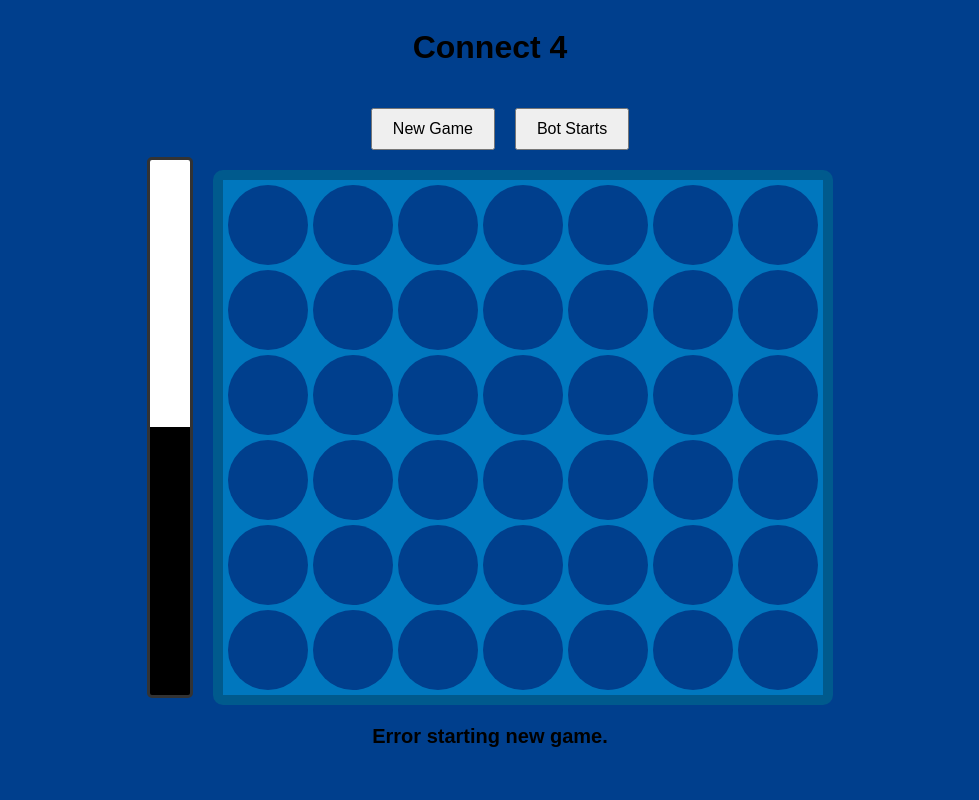
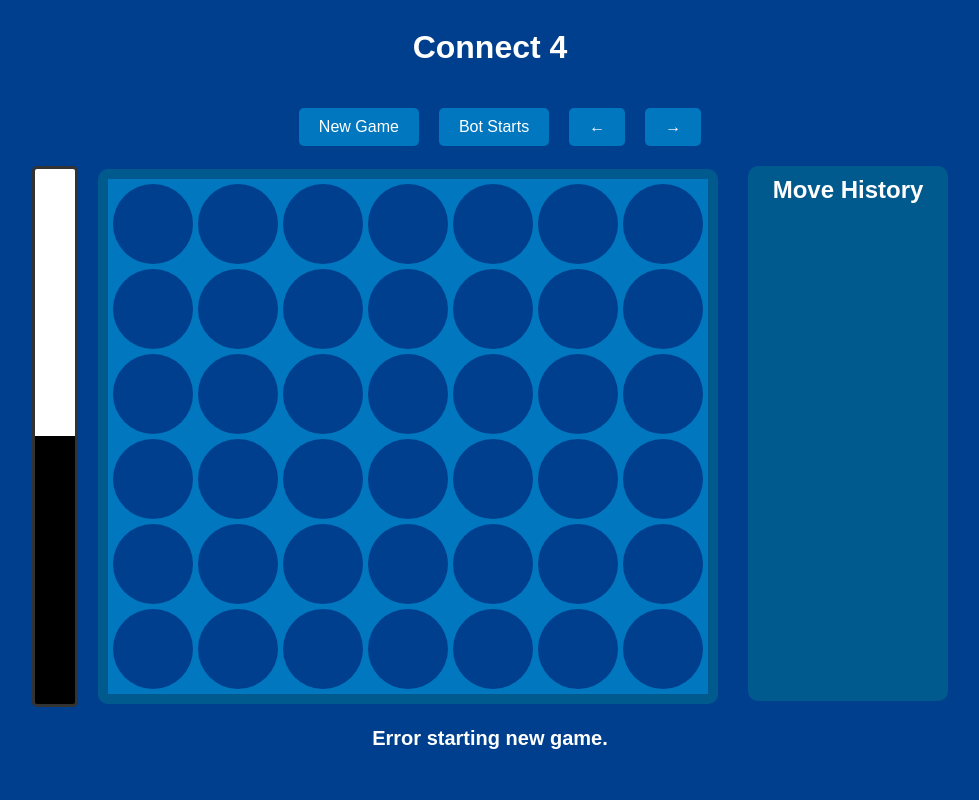
Before and after one commit to yohlimem/Connect-four-AI, a FastAPI app: page / in a window 1280 px wide. Shown: the whole page, without its empty margins (150-1129 px from the left). Run offline with FastAPI, Linux system fonts and the light colour scheme; data that the repository does not hold is empty.

Commit message:
added a way to go back with moves in the website

```diff
--- a/web/main.py
+++ b/web/main.py
@@ -20,6 +20,8 @@
 bot: Policy | None= None
 device = "cuda" if torch.cuda.is_available() else "cpu"
 bot_player_id = 1
+move_history = []
+current_move_index = -1
 
 @app.on_event("startup")
 def load_bot():
@@ -27,7 +29,8 @@
     bot = Policy(7, input_channels=2, board_height=6, board_width=7, ent_coef=0.03, conv_layers_channels=[128, 64, 32], fc_layer_sizes=[512, 512, 256]).to(device)
 
     # bot.load_from_file("This bot is super good large CNN.pth", device=device)
-    bot.load_from_file(".\\Saves\\bots\\connect4_parallel_iter_11000.pth", device=device)
+    bot.load_from_file(".\\Saves\\SavedWorkBots\\best_currently.pth", device=device)
+    # bot.load_from_file(".\\Saves\\bots\\connect4_parallel_iter_11000.pth", device=device)
     bot.to(device)
     bot.eval()
 
@@ -37,17 +40,22 @@
 
 @app.post("/game")
 async def start_game(start: Literal['bot', 'human'] = 'bot'):
-    global game, bot_player_id
+    global game, bot_player_id, move_history, current_move_index
     game.reset()
+    move_history = []
+    current_move_index = -1
+
     if start == 'bot':
         bot_player_id = 1
         # Bot's turn
         action = get_bot_move()
         game.step(action)
+        move_history.append(action)
+        current_move_index += 1
     else: # human starts
         bot_player_id = -1
 
-    return {"board": game.board.tolist()}
+    return {"board": game.board.tolist(), "move_history": move_history, "current_move_index": current_move_index}
 
 def get_bot_move():
     global game, bot, bot_player_id
@@ -55,7 +63,7 @@
         raise Exception("Bot not loaded")
 
     # Preprocess board and convert to tensor
-    preprocessed_board = preprocess_board(game.board, current_player=bot_player_id)
+    preprocessed_board = preprocess_board(game.board, current_player=game.current_player)
     board_tensor = torch.tensor(preprocessed_board, dtype=torch.float32).unsqueeze(0).to(device)
 
     with torch.no_grad():
@@ -69,36 +77,66 @@
 
     return action
 
+def handle_move(column: int):
+    global game, move_history, current_move_index
+
+    # If we are not at the end of the history, we are branching.
+    if current_move_index < len(move_history) - 1:
+        game.reset()
+        for i in range(current_move_index + 1):
+            game.step(move_history[i])
+
+        move_history = move_history[:current_move_index + 1]
+
+
+    _, _, done, _, info = game.step(column)
+    move_history.append(column)
+    current_move_index += 1
+
+    return {"board": game.board.tolist(), "winner": info.get("winner") if done else None, "move_history": move_history, "current_move_index": current_move_index}
+
+
 @app.post("/game/moveP")
 async def make_move_player(column: int):
     global game, bot_player_id
-    if game is None or game.is_done():
-        return {"error": "Game is not active."}
-
-    if game.current_player == bot_player_id:
+    # Allow moves even if game is done to allow for branching
+    if game.current_player == bot_player_id and not game.is_done():
         return {"error": "Not your turn.", "board": game.board.tolist()}
 
-    if game.board[0][column] != 0:
+    if game.board[0][column] != 0 and not (current_move_index < len(move_history) -1):
         return {"error": "Invalid move: column is full.", "board": game.board.tolist()}
 
-    _, _, done, _, info = game.step(column)
-
-    return {"board": game.board.tolist(), "winner": info.get("winner") if done else None}
+    return handle_move(column)
 
 @app.post("/game/moveB")
 async def make_move_bot():
     global game, bot_player_id
-    if game is None or game.is_done():
-        return {"error": "Game is not active."}
-
-    if game.current_player != bot_player_id:
+    # Allow moves even if game is done to allow for branching
+    if game.current_player != bot_player_id and not game.is_done():
         return {"error": "Not bot's turn.", "board": game.board.tolist()}
 
     # Bot's turn
     action = get_bot_move()
-    _, _, done, _, info = game.step(action)
+    return handle_move(action)
 
-    return {"board": game.board.tolist(), "winner": info.get("winner") if done else None}
+@app.post("/game/navigate")
+async def navigate_history(direction: Literal['back', 'forward']):
+    global current_move_index, move_history, game
+    print("Navigating")
+
+    if direction == 'back' and current_move_index > -1:
+        current_move_index -= 1
+    elif direction == 'forward' and current_move_index < len(move_history) - 1:
+        current_move_index += 1
+
+    game.reset()
+    winner = None
+    for i in range(current_move_index + 1):
+        _, _, done, _, info = game.step(move_history[i])
+        if done:
+            winner = info.get("winner")
+
+    return {"board": game.board.tolist(), "move_history": move_history, "current_move_index": current_move_index, "winner": winner}
 
 @app.get("/game/eval")
 async def eval_position():
@@ -120,4 +158,4 @@
 async def get_state():
     if game is None:
         return {"error": "Game not started"}
-    return {"board": game.board.tolist()}
+    return {"board": game.board.tolist(), "move_history": move_history, "current_move_index": current_move_index}
--- a/web/static/script.js
+++ b/web/static/script.js
@@ -2,13 +2,17 @@
     const gameBoard = document.getElementById('game-board');
     const newGameButton = document.getElementById('new-game');
     const toggleStarterButton = document.getElementById('toggle-starter');
+    const backMoveButton = document.getElementById('back-move');
+    const forwardMoveButton = document.getElementById('forward-move');
     const statusDisplay = document.getElementById('status');
     const evalBarPlayer1 = document.getElementById('eval-bar-player1');
     const evalBarPlayer2 = document.getElementById('eval-bar-player2');
+    const moveList = document.getElementById('move-list');
 
     let board = [];
     let gameEnded = false;
-    let humanStarts = false; // Bot starts by default
+    let botStarts = true; // Bot starts by default
+    let playerColors = {1: 'Yellow', '-1': 'Red'};
 
     const updateEvalBar = (evaluation) => {
         // evaluation is from -1 to 1. P1's advantage.
@@ -35,7 +39,8 @@
         }
     };
 
-    const updateBoard = (newBoard) => {
+    const updateBoard = (data) => {
+        const newBoard = data.board;
         board = newBoard;
         for (let row = 0; row < 6; row++) {
             for (let col = 0; col < 7; col++) {
@@ -48,17 +53,56 @@
                 }
             }
         }
+        if (data.move_history !== undefined) {
+            updateMoveHistory(data.move_history, data.current_move_index, botStarts);
+        }
+        if (data.winner) {
+            handleWinner(data.winner);
+        } else {
+            gameEnded = false;
+        }
     };
+
+    const updateMoveHistory = (moves, currentIndex, botStarts) => {
+        moveList.innerHTML = '';
+        moves.forEach((move, index) => {
+            const li = document.createElement('li');
+            const player = (index % 2 === 0) ? (botStarts ? 'Bot' : 'You') : (botStarts ? 'You' : 'Bot');
+            const playerColor = (index % 2 === 0) ? (botStarts ? playerColors[1] : playerColors[-1]) : (botStarts ? playerColors[-1] : playerColors[1]);
+            li.textContent = `${player} (${playerColor}): Column ${move + 1}`;
+
+            if (index === currentIndex) {
+                li.classList.add('active');
+            }
+
+            li.addEventListener('click', async () => {
+                if (awaiting) return;
+                const newMoveIndex = index;
+                let diff = newMoveIndex - window.currentMoveIndex;
+                const direction = diff > 0 ? 'forward' : 'back';
+                diff = Math.abs(diff);
+
+                for (let i = 0; i < diff; i++) {
+                   await navigateHistory(direction, false)
+                }
+                await fetchEval();
+
+            });
+            moveList.appendChild(li);
+        });
+        window.currentMoveIndex = currentIndex;
+        moveList.scrollTop = moveList.scrollHeight;
+    }
 
     const animateDrop = (col, row, player) => {
         return new Promise(resolve => {
             const token = document.createElement('div');
             token.classList.add('token', player === 1 ? 'player1' : 'player2');
-            token.style.left = `${col * 85 + 5}px`; // 80px cell + 5px gap
+            token.style.left = `${col * 85 + 5}px`;
 
             gameBoard.appendChild(token);
 
-            const endTop = row * 85 + 5; // 80px cell + 5px gap
+            const endTop = row * 85 + 5;
 
             setTimeout(() => {
                 token.style.transform = `translateY(${endTop}px)`;
@@ -71,7 +115,8 @@
         });
     };
 
-    const findAndAnimateChanges = async (oldBoard, newBoard) => {
+    const findAndAnimateChanges = async (oldBoard, data) => {
+        const newBoard = data.board;
         const changes = [];
         for (let r = 0; r < 6; r++) {
             for (let c = 0; c < 7; c++) {
@@ -80,9 +125,10 @@
                 }
             }
         }
+
         const animationPromises = changes.map(change => animateDrop(change.col, change.row, change.player));
         await Promise.all(animationPromises);
-        updateBoard(newBoard);
+        updateBoard(data);
     };
 
     const fetchEval = async () => {
@@ -101,78 +147,63 @@
 
 
     let awaiting = false;
+
+    const handleServerResponse = async (response) => {
+        const data = await response.json();
+        if (data.error) {
+            setStatus(data.error);
+            return {gameOver: false, error: true};
+        }
+
+        const oldBoard = JSON.parse(JSON.stringify(board));
+        await findAndAnimateChanges(oldBoard, data);
+        await fetchEval();
+
+        if (data.winner !== null && data.winner !== undefined && data.winner !== 0) {
+            handleWinner(data.winner);
+            return {gameOver: true, error: false};
+        }
+        return {gameOver: false, error: false};
+    };
+
     const handleCellClick = async (col) => {
-        if (awaiting){
-            return;
-        }
-        if (gameEnded) {
-            setStatus("Game over. Please start a new game.");
+        if (awaiting || gameEnded){
             return;
         }
 
-        let oldBoard = JSON.parse(JSON.stringify(board));
+        awaiting = true;
 
         try {
-            awaiting = true;
-            const response = await fetch(`/game/moveP?column=${col}`, {
-                method: 'POST',
-            });
-            const data = await response.json();
-
-            if (data.error) {
-                setStatus(data.error);
+            // Player's move
+            setStatus("Your turn");
+            const playerResponse = await fetch(`/game/moveP?column=${col}`, { method: 'POST' });
+            let { gameOver, error } = await handleServerResponse(playerResponse);
+            if (gameOver || error) {
                 awaiting = false;
                 return;
             }
 
-            await findAndAnimateChanges(oldBoard, data.board);
-            oldBoard = JSON.parse(JSON.stringify(data.board));
-
-            await fetchEval();
-
-            if (data.winner !== null && data.winner !== undefined && data.winner !== 0) {
-                handleWinner(data.winner);
-                awaiting = false;
-                return;
-            } else {
-                setStatus("Bot turn");
-            }
-
-
-            const response2 = await fetch(`/game/moveB`, {
-                method: 'POST',
-            });
-            const data2 = await response2.json();
-
-            if (data2.error) {
-                setStatus(data2.error);
+            // Bot's move
+            setStatus("Bot's turn");
+            const botResponse = await fetch(`/game/moveB`, { method: 'POST' });
+            ({ gameOver, error } = await handleServerResponse(botResponse));
+            if (gameOver || error) {
                 awaiting = false;
                 return;
             }
 
-            await findAndAnimateChanges(oldBoard, data2.board);
-            oldBoard = JSON.parse(JSON.stringify(data2.board));
-
-            await fetchEval();
-
-            if (data2.winner !== null && data2.winner !== undefined) {
-                handleWinner(data2.winner);
-            } else {
-                setStatus("Your turn");
-            }
-
-            awaiting = false;
+            setStatus("Your turn");
 
         } catch (error) {
             console.error('Error making move:', error);
             setStatus('Error making move.');
+        } finally {
             awaiting = false;
         }
     };
 
     const handleWinner = (winner) => {
         gameEnded = true;
-        const botIsPlayer1 = !humanStarts;
 
         if (winner === 0) {
             setStatus("It's a draw!");
@@ -180,10 +211,10 @@
             return;
         }
 
-        if ((winner === 1 && botIsPlayer1) || (winner === -1 && !botIsPlayer1)) {
+        if ((winner === 1 && !botStarts) || (winner === -1 && botStarts)) {
+            setStatus('You win!');
+        } else {
             setStatus('Bot wins!');
-        } else {
-            setStatus('You win!');
         }
         updateEvalBar(winner);
     }
@@ -195,34 +226,66 @@
     const startNewGame = async () => {
         gameEnded = false;
         awaiting = false;
-        updateEvalBar(0); // Reset bar to 50/50
+        updateEvalBar(0);
 
-        const startPlayer = humanStarts ? 'human' : 'bot';
-        setStatus(humanStarts ? "Your turn" : "Bot turn");
+        const startPlayer = botStarts ? 'bot' : 'human';
 
         try {
             const response = await fetch(`/game?start=${startPlayer}`, {
                 method: 'POST',
             });
             const data = await response.json();
-            const oldBoard = board;
-            // await findAndAnimateChanges(oldBoard, data.board);
-            updateBoard(data.board);
+            updateBoard(data);
             await fetchEval();
-            setStatus("Your turn");
+
+            if (botStarts) {
+                setStatus("Your turn");
+            } else {
+                setStatus("Your turn");
+            }
+
         } catch (error) {
             console.error('Error starting new game:', error);
             setStatus('Error starting new game.');
         }
     };
 
+    const navigateHistory = async (direction, do_animation = true) => {
+        if (awaiting) return;
+        awaiting = true;
+        try {
+            const response = await fetch(`/game/navigate?direction=${direction}`, {
+                method: 'POST'
+            });
+            const data = await response.json();
+            if (data.error) {
+                setStatus(data.error);
+            }
+            else {
+                const oldBoard = JSON.parse(JSON.stringify(board));
+                // if (do_animation){
+                //     await findAndAnimateChanges(oldBoard, data);
+                // } else {
+                updateBoard(data);
+                // }
+                await fetchEval();
+            }
+        } catch (error) {
+            console.error('Error navigating history:', error);
+            setStatus('Error navigating history.');
+        }
+        awaiting = false;
+    };
+    console.log("amongus killyouse")
+
     newGameButton.addEventListener('click', startNewGame);
     toggleStarterButton.addEventListener('click', () => {
-        humanStarts = !humanStarts;
-        toggleStarterButton.textContent = humanStarts ? 'You Start' : 'Bot Starts';
+        botStarts = !botStarts;
+        toggleStarterButton.textContent = botStarts ? 'Bot Starts' : 'You Start';
         startNewGame();
     });
-
+    backMoveButton.addEventListener('click', () => navigateHistory('back', true));
+    forwardMoveButton.addEventListener('click', () => navigateHistory('forward', true));
     createBoard();
     startNewGame();
 });
--- a/web/static/style.css
+++ b/web/static/style.css
@@ -3,10 +3,18 @@
     display: flex;
     flex-direction: column;
     align-items: center;
+    color: white;
 }
 
 .background-color{
     background-color: #003f8d;
+}
+
+#game-and-history-container {
+    display: flex;
+    gap: 30px;
+    margin-top: 20px;
+    align-items: flex-start;
 }
 
 #game-container {
@@ -25,7 +33,6 @@
     border: 10px solid #005a8d;
     padding: 5px;
     border-radius: 10px;
-    margin-top: 20px;
 }
 
 #eval-bar {
@@ -97,10 +104,66 @@
     padding: 10px 20px;
     font-size: 16px;
     cursor: pointer;
+    border: none;
+    border-radius: 5px;
+    background-color: #0077be;
+    color: white;
 }
+
+#back-move, #forward-move {
+    padding: 10px 15px;
+    font-size: 18px;
+    font-weight: bold;
+}
+
 
 #status {
     margin-top: 20px;
     font-size: 20px;
     font-weight: bold;
 }
+
+#move-history-container {
+    width: 200px;
+    height: 535px;
+    background-color: #005a8d;
+    border-radius: 10px;
+    padding: 10px;
+    box-sizing: border-box;
+}
+
+#move-history-container h2 {
+    text-align: center;
+    margin-top: 0;
+    color: white;
+}
+
+#move-list {
+    list-style: none;
+    padding: 0;
+    margin: 0;
+    height: calc(100% - 40px);
+    overflow-y: auto;
+    scrollbar-width: thin;
+    scrollbar-color: #0077be #005a8d;
+}
+
+#move-list li {
+    padding: 8px;
+    margin-bottom: 5px;
+    border-radius: 5px;
+    cursor: pointer;
+    background-color: #0077be;
+    color: white;
+    font-weight: bold;
+    text-align: center;
+}
+
+#move-list li:hover {
+    background-color: #0099e0;
+}
+
+#move-list li.active {
+    background-color: #0099e0;
+    box-shadow: 0 0 5px white;
+}
--- a/web/templates/index.html
+++ b/web/templates/index.html
@@ -11,17 +11,25 @@
     <div id="game-controls">
         <button id="new-game">New Game</button>
         <button id="toggle-starter">Bot Starts</button>
+        <button id="back-move">←</button>
+        <button id="forward-move">→</button>
     </div>
-    <div id="game-container">
-        <div id="eval-bar">
-            <div id="eval-bar-player1"></div>
-            <div id="eval-bar-player2"></div>
+    <div id="game-and-history-container">
+        <div id="game-container">
+            <div id="eval-bar">
+                <div id="eval-bar-player1"></div>
+                <div id="eval-bar-player2"></div>
+            </div>
+            <div id="game-board"></div>
         </div>
-        <div id="game-board"></div>
+        <div id="move-history-container">
+            <h2>Move History</h2>
+            <ul id="move-list"></ul>
+        </div>
     </div>
     <div id="status"></div>
 
 
-    <script src="/static/script.js"></script>
+    <script src="static/script.js"></script>
 </body>
 </html>
```
Also changed, not shown: bot_arena.py (+29 -9 lines), 1 other file.
